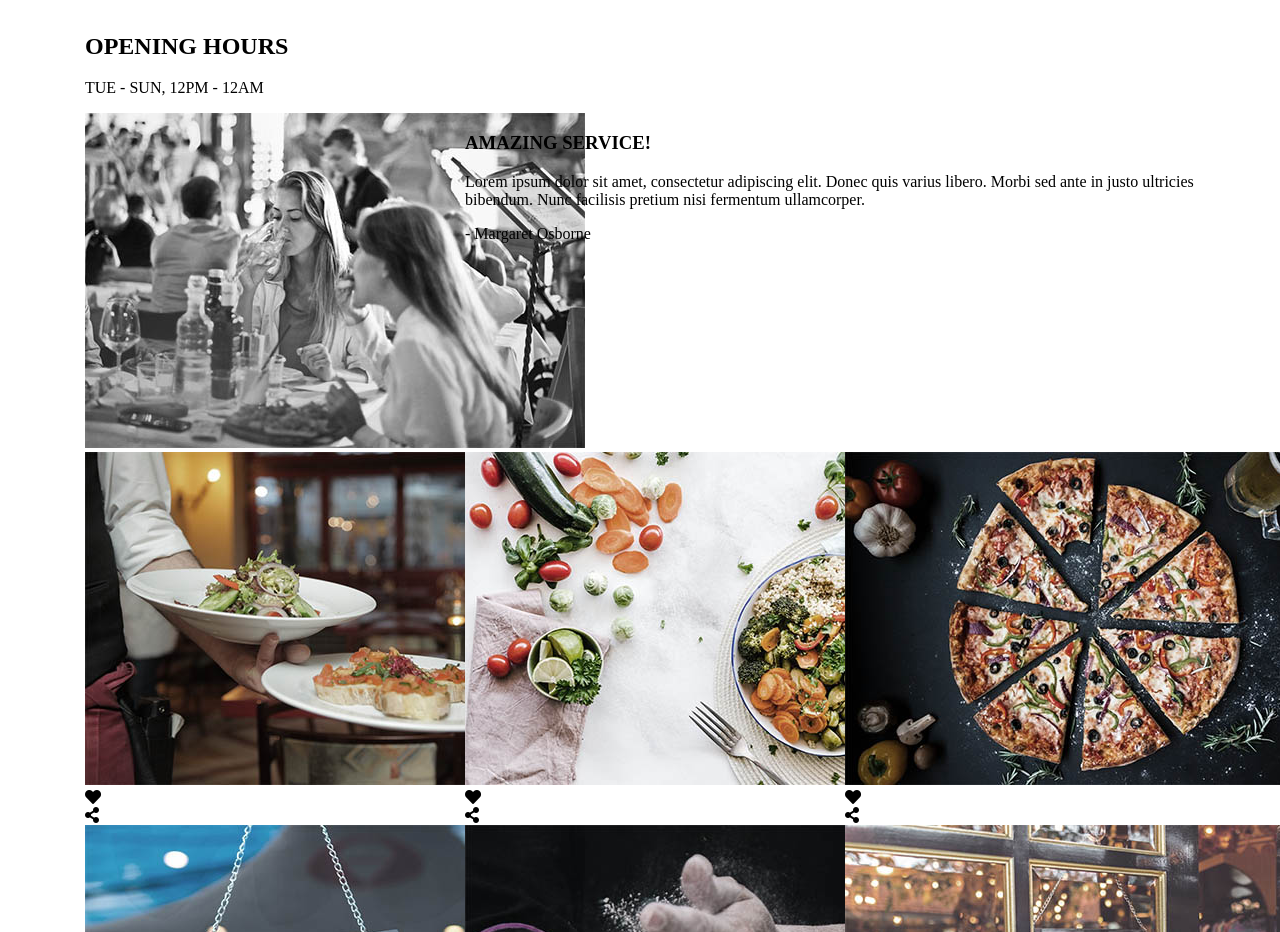
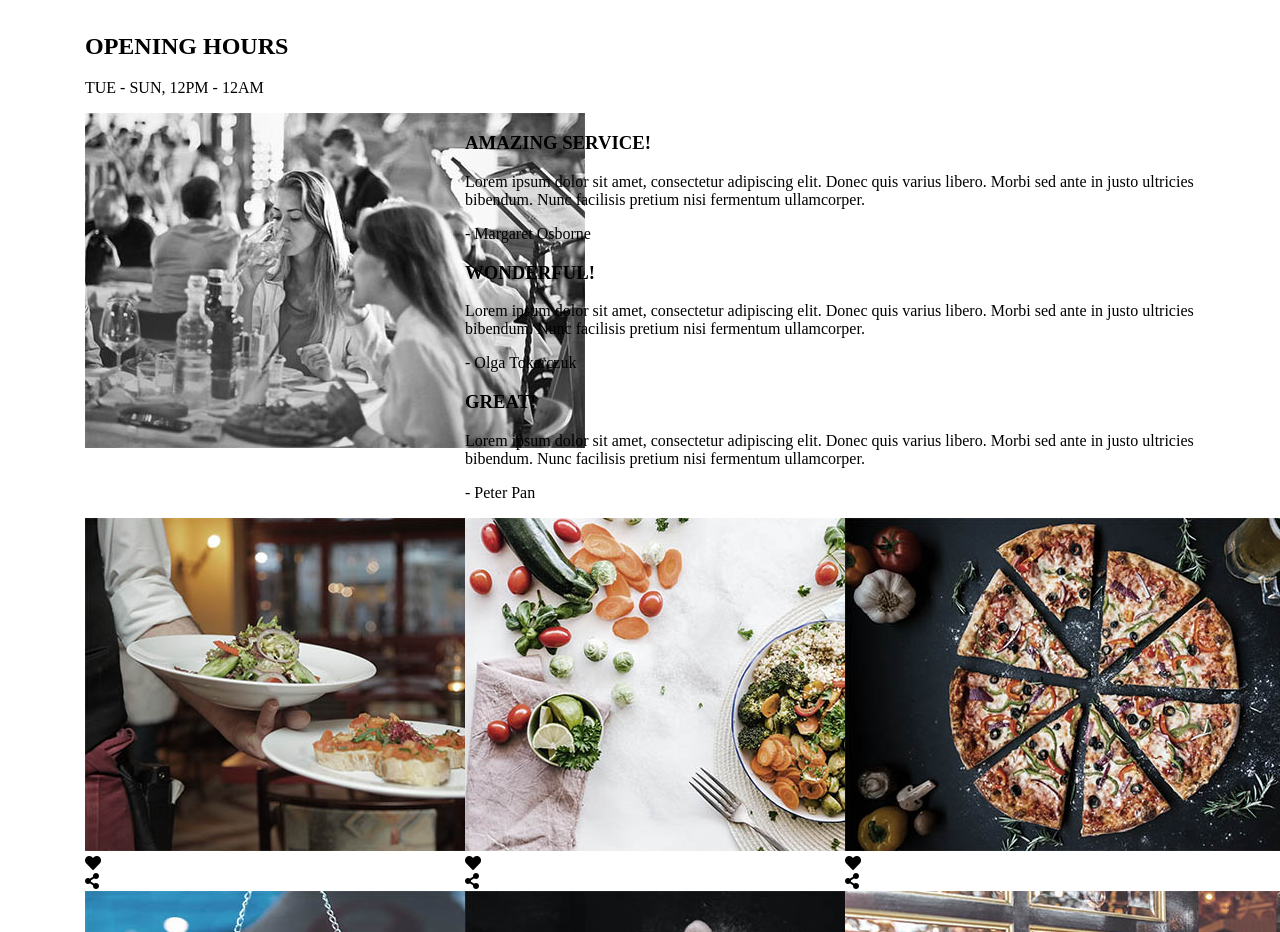
Before and after one commit to WieMon/project-pizzeria, a website with bundled scripts: page src/index.html in a window 1280 px wide. Shown: the part 1028-1960 px from the top of the page. Built offline with nearby package versions, Linux system fonts and the light colour scheme; files whose address does not match are found by name.

Commit message:
Problematic carousel

```diff
--- a/src/index.html
+++ b/src/index.html
@@ -7,6 +7,7 @@
   <title>Pizzeria</title>
   <link href="https://fonts.googleapis.com/css?family=Lato:400,300i,700%7COswald:300,500,700&amp;subset=latin-ext" rel="stylesheet">
   <link href="https://use.fontawesome.com/releases/v5.7.2/css/all.css" rel="stylesheet">
+
   <link rel="stylesheet" href="https://cdn.jsdelivr.net/npm/flatpickr/dist/flatpickr.min.css">
   <link rel="stylesheet" href="vendor/range-slider.min.css">
   <link rel="stylesheet" href="vendor/bootstrap-grid.css">
@@ -119,27 +120,30 @@
             </div>
           </div>
           <div class="col-md-8 no-padding-right">
-            <div class="services-text text-1">
+
+          <div class="services-text carousel carousel-0">
             <h3>AMAZING SERVICE!</h3>
             <p>Lorem ipsum dolor sit amet, consectetur adipiscing elit. Donec quis varius libero. Morbi sed ante in justo ultricies bibendum. Nunc facilisis pretium nisi fermentum ullamcorper.</p>
             <p>- Margaret Osborne</p>
           </div>
-            <!--
-            <div class="services-text-2">
+
+          <div class="services-text carousel carousel-1">
             <h3>WONDERFUL!</h3>
             <p>Lorem ipsum dolor sit amet, consectetur adipiscing elit. Donec quis varius libero. Morbi sed ante in justo ultricies bibendum. Nunc facilisis pretium nisi fermentum ullamcorper.</p>
             <p>- Olga Tokarczuk</p>
           </div>
 
-            <div class="services-text-3">
+          <div class="services-text carousel carousel-2">
             <h3>GREAT!</h3>
             <p>Lorem ipsum dolor sit amet, consectetur adipiscing elit. Donec quis varius libero. Morbi sed ante in justo ultricies bibendum. Nunc facilisis pretium nisi fermentum ullamcorper.</p>
             <p>- Peter Pan</p>
           </div>
+
+            <!--
             <div style="text-align:center">
-              <span class="dot services-dot-1"></span>
-              <span class="dot services-dot-2"></span>
-              <span class="dot services-dot-3"></span>
+              <i id="1" class="fas fa-circle"></i>
+              <i id="2" class="fas fa-circle"></i>
+              <i id="3" class="fas fa-circle"></i>
             </div>
           -->
           </div>
--- a/src/js/components/Home.js
+++ b/src/js/components/Home.js
@@ -13,18 +13,30 @@ class Home{
     const thisHome = this;
 
     console.log('thisHome: ', thisHome);
-    //document.querySelectorAll();
+    let i = 0;
+    const carousel = [];
+    const time = 3000;
 
-    //click on a dot-link
+    carousel[0] = '.carousel-0';
+    carousel[1] = '.carousel-1';
+    carousel[2] = '.carousel-2';
 
-    //remove active from other dots-links
+    console.log('carousel0: ', carousel[0]);
 
-    //add active to the clicked dot-link
+    function changeCarousel() {
+      const car = document.querySelector('.carousel');
+      console.log('carousel: ',car);
+    }
 
-    //from the clicked dot take href
+    if(i < carousel.length - 1){
+      i++;
+    } else {
+      i = 0;
+    }
 
-    //find element with that href
+    changeCarousel();
 
+    setTimeout(changeCarousel(), time);
   }
 
   render(homeWrapper){
```
Also changed, not shown: src/sass/partials/_home.scss (+6 -2 lines), 1 other file. Lines whose indentation alone changed are shown as unchanged.
